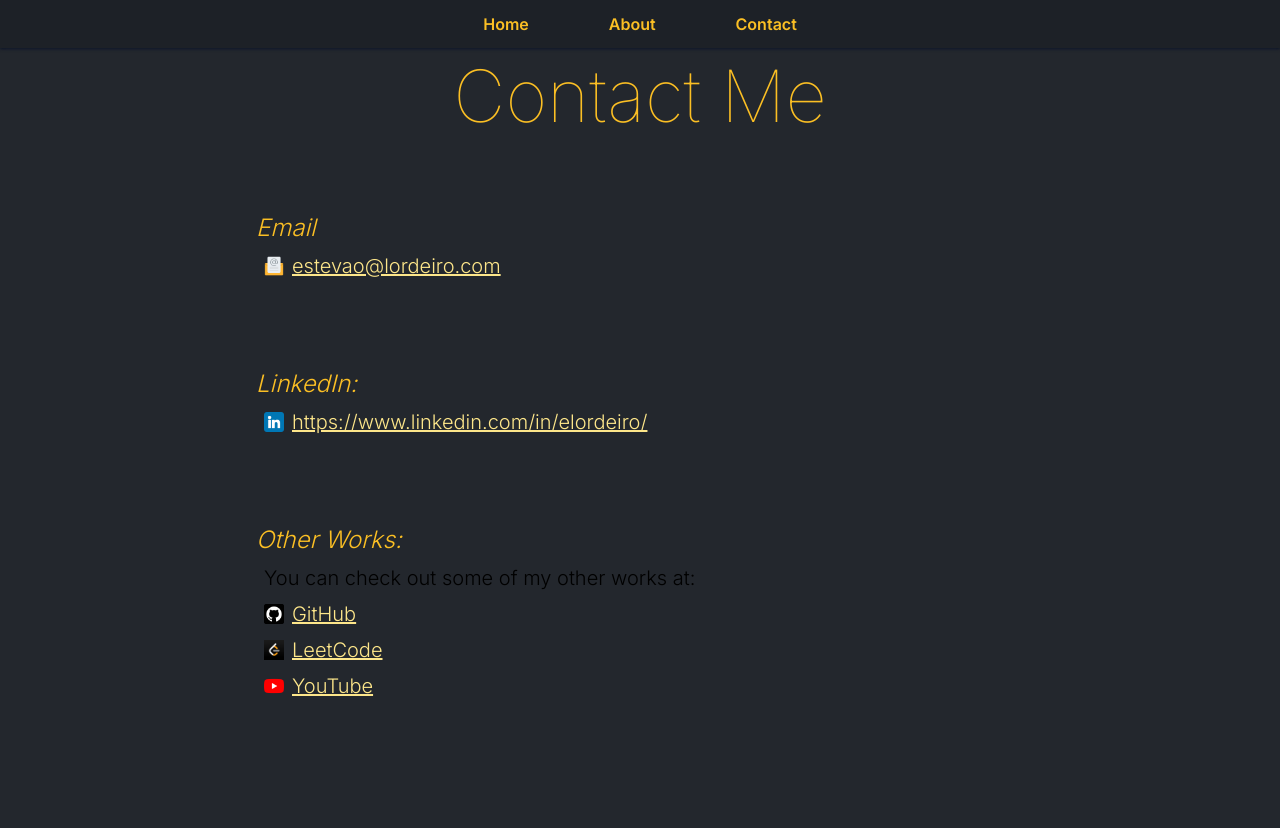
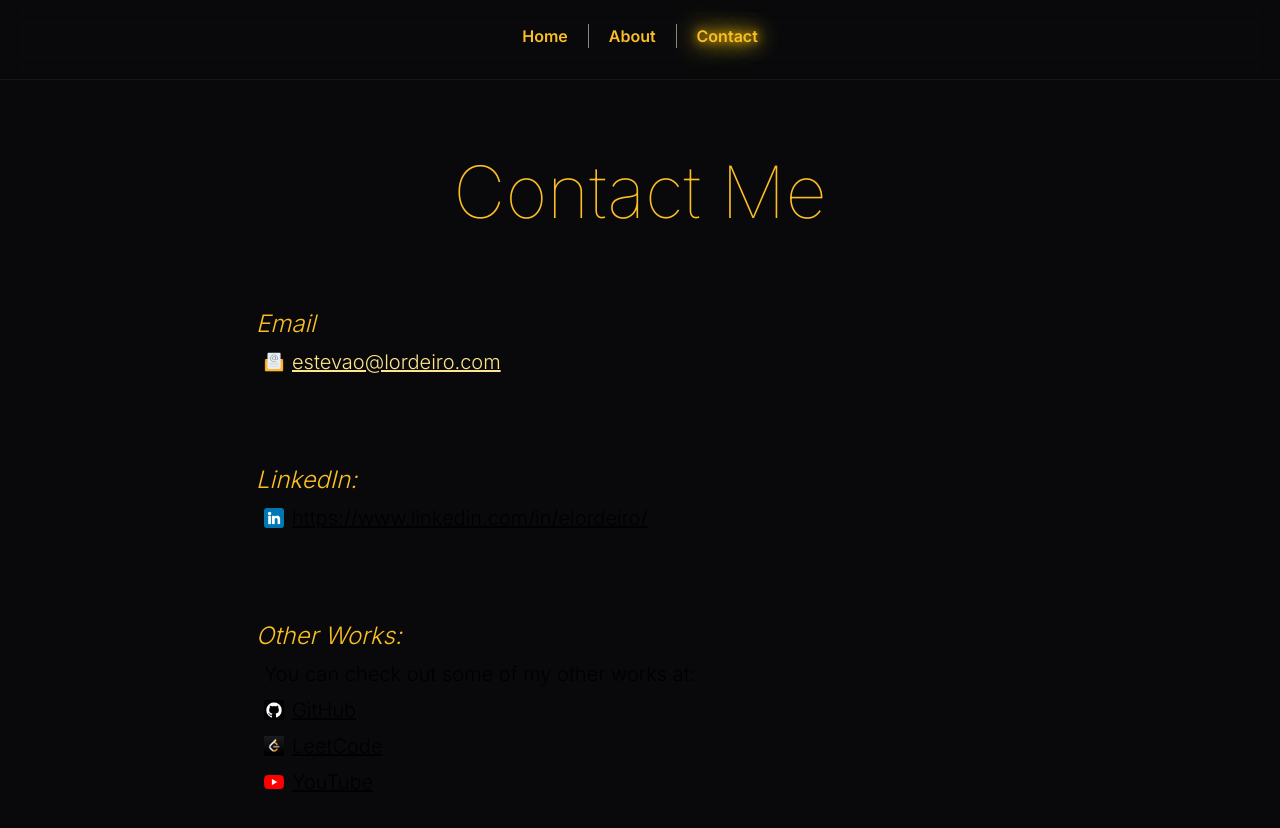
Before and after one commit to elordeiro/Portfolio, a Next.js app: page /contact in a window 1280 px wide. Shown: the top 828 px of the page. Before the commit the page ends 800 px from the top, so only its background shows below. Built offline with nearby package versions, Linux system fonts and the light colour scheme.

Commit message:
Update UI. Make navbar opaque. Background black

```diff
--- a/app/Components/Navbar.tsx
+++ b/app/Components/Navbar.tsx
@@ -1,21 +1,48 @@
+"use client";
+
 import Link from "next/link";
+import { usePathname } from "next/navigation";
+import path from "path";
 
 import React from "react";
 
 export default function Navbar() {
+    const pathname = usePathname();
+
+    pathname === "/" && console.log("we home");
     return (
-        <div className="navbar">
-            <span className="flex justify-center py-3 text-amber-400 font-semibold">
-                <Link key="Home" href="/" className="pr-10">
+        <>
+            <header className="navbar">
+                <nav className="flex justify-center py-3 text-amber-400 font-semibold">
+                    <Link
+                        key="Home"
+                        href="/"
+                        className={`pr-5 border-r border-[--border-div] ${
+                            pathname === "/" ? "text-shadow" : ""
+                        }`}
+                    >
                         Home
                     </Link>
-                <Link key="About" href="/about" className="pr-10 pl-10">
+                    <Link
+                        key="About"
+                        href="/about"
+                        className={`px-5 border-r border-[--border-div] ${
+                            pathname === "/about" ? "text-shadow" : ""
+                        }`}
+                    >
                         About
                     </Link>
-                <Link key="Contact" href="/contact" className="pl-10">
+                    <Link
+                        key="Contact"
+                        href="/contact"
+                        className={`pl-5 ${
+                            pathname === "/contact" ? "text-shadow" : ""
+                        }`}
+                    >
                         Contact
                     </Link>
-            </span>
-        </div>
+                </nav>
+            </header>
+        </>
     );
 }
--- a/app/Components/Project.tsx
+++ b/app/Components/Project.tsx
@@ -11,7 +11,7 @@ export default function Project({
     github,
 }: ProjectProps) {
     return (
-        <div className="rounded-xl border-2 border-amber-500 grid grid-cols-2 p-5 gap-5 divide-dotted divide-y-2 shadow-md shadow-slate-500">
+        <div className="rounded-xl border-2 border-amber-500 grid grid-cols-2 p-5 gap-5 divide-dotted divide-y-2 shadow-md shadow-slate-500 bg-[#1e293b90]">
             <div className="col-span-2 flex">
                 <Image
                     src={logo}
--- a/app/Utils/Projects.tsx
+++ b/app/Utils/Projects.tsx
@@ -42,7 +42,7 @@ export const Projects = [
         description:
             "Developed comprehensive data structures and algorithms in C.",
         tech: "C, VSCode CLI app",
-        github: "https://github.com/elordeiro/mortgage-calculator",
+        github: "https://github.com/elordeiro/DataStructures_C",
     },
     {
         title: "File Compression App",
--- a/app/contact/page.tsx
+++ b/app/contact/page.tsx
@@ -19,7 +19,7 @@ export default function page() {
                         />
                         <a
                             href="mailto:estevao@lordeiro.com"
-                            className="text-xl ml-2 underline text-amber-200 text-amber-200"
+                            className="text-xl ml-2 underline text-amber-200"
                         >
                             estevao@lordeiro.com
                         </a>
@@ -39,7 +39,7 @@ export default function page() {
                         />
                         <a
                             href="https://www.linkedin.com/in/elordeiro/"
-                            className="text-xl ml-2 underline text-amber-200"
+                            className="text-xl ml-2 underline"
                             target="_blank"
                         >
                             https://www.linkedin.com/in/elordeiro/
@@ -63,7 +63,7 @@ export default function page() {
                         />
                         <a
                             href="https://github.com/elordeiro"
-                            className="text-xl ml-2 underline text-amber-200"
+                            className="text-xl ml-2 underline"
                             target="_blank"
                         >
                             GitHub
@@ -79,7 +79,7 @@ export default function page() {
                         />
                         <a
                             href="https://leetcode.com/theleetcodeaccount/"
-                            className="text-xl ml-2 underline text-amber-200"
+                            className="text-xl ml-2 underline"
                             target="_blank"
                         >
                             LeetCode
@@ -95,7 +95,7 @@ export default function page() {
                         />
                         <a
                             href="https://www.youtube.com/channel/UCaod87aatcE2XQZEi3msJvQ"
-                            className="text-xl ml-2 underline text-amber-200"
+                            className="text-xl ml-2 underline"
                             target="_blank"
                         >
                             YouTube
--- a/app/globals.css
+++ b/app/globals.css
@@ -6,6 +6,10 @@
     --foreground-rgb: 0, 0, 0;
     --background-start-rgb: 214, 219, 220;
     --background-end-rgb: 255, 255, 255;
+    --background: hsl(240, 10%, 3.9%);
+    --navbar-bg: var(--background) / 60;
+    --border-color: #f8fafc0f;
+    --border-div: #888888;
 }
 
 @media (prefers-color-scheme: dark) {
@@ -29,7 +33,7 @@ body {
             var(--background-end-hex)
         )
         var(--background-start-hex);
-    background: #23272d;
+    background: var(--background);
 }
 
 @layer components {
@@ -41,7 +45,12 @@ body {
     }
 
     .navbar {
-        @apply flex flex-col bg-[#1D2127] h-fit w-[100lvw] text-center font-light shadow shadow-slate-900 fixed;
+        @apply flex flex-col bg-[--navbar-bg] h-20 w-[100lvw] text-center font-light border-b border-[--border-color] fixed
+                   backdrop-filter backdrop-blur-md backdrop-saturate-150 top-0 z-50 py-3;
+    }
+    .text-shadow {
+        text-shadow: 0 0 10px #ffc600, 0 0 20px #ffc600, 0 0 30px #ffc600,
+            0 0 40px #ffc600;
     }
 }
 
--- a/app/layout.tsx
+++ b/app/layout.tsx
@@ -32,7 +32,9 @@ export default function RootLayout({
         <html lang="en">
             <body className={custom_font.className}>
                 <Navbar />
-                {children}
+                <main className="flex flex-col items-center z-10 pt-24">
+                    {children}
+                </main>
             </body>
         </html>
     );
--- a/app/page.tsx
+++ b/app/page.tsx
@@ -34,10 +34,10 @@ export default function Home() {
     }, []);
 
     return (
-        <main className="flex min-h-screen flex-col items-center">
-            <span className="mt-[60px] text-4xl md:text-5xl lg:text-7xl font-thin text-amber-400">
+        <>
+            <div className="text-4xl md:text-5xl lg:text-7xl font-thin text-amber-400">
                 {"Estevão Dev. Portfolio"}
-            </span>
+            </div>
             <span className="py-10 font-mono italic text-xs md:text-lg text-center">
                 {"This is my portfolio. "}
                 {(width ?? 0) < 911 && <br />}
@@ -75,6 +75,6 @@ export default function Home() {
                 </Accordion>
             </div>
             <div className="h-[50px]"></div>
-        </main>
+        </>
     );
 }
```
Lines whose indentation alone changed are shown as unchanged.
